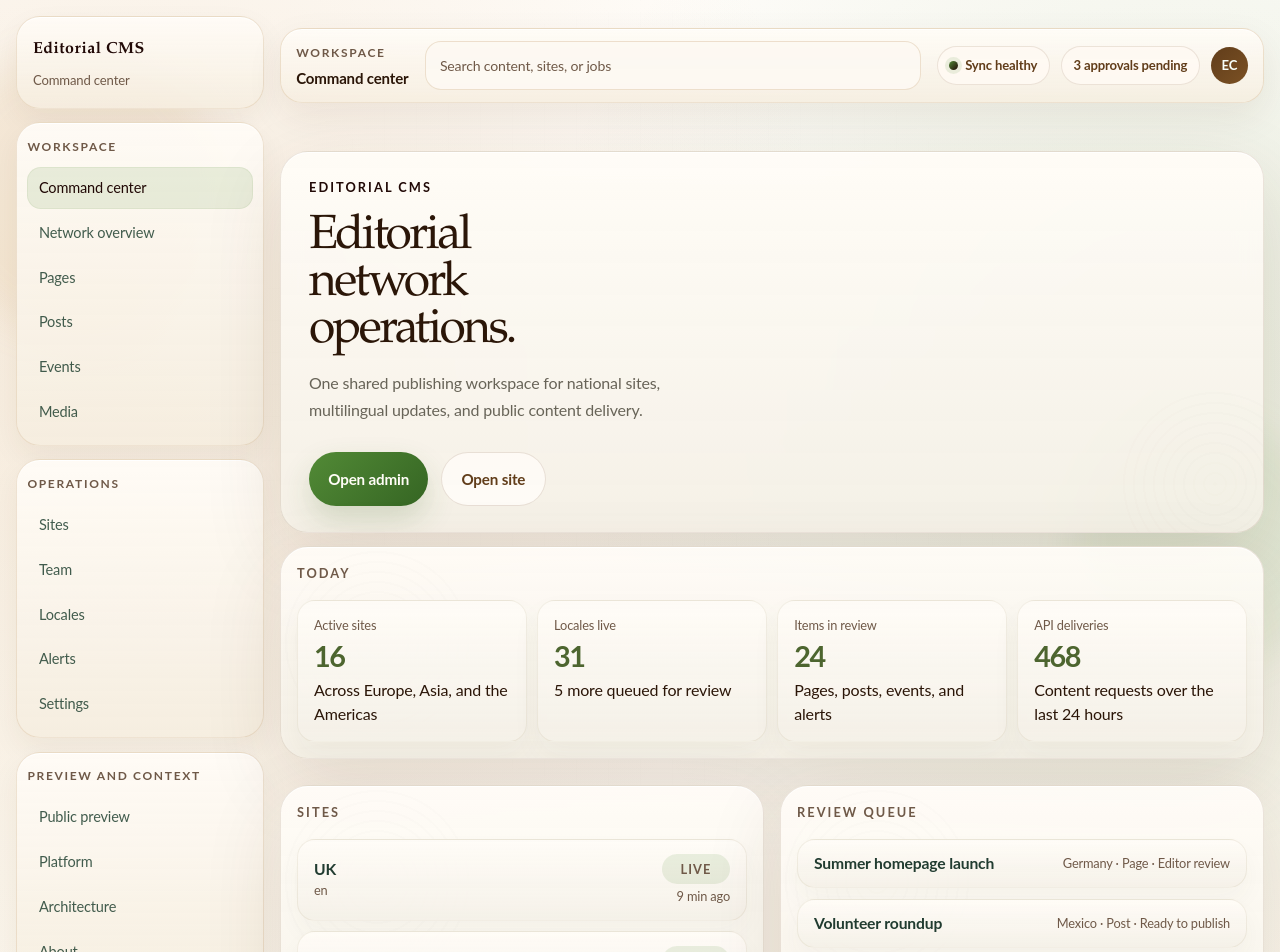
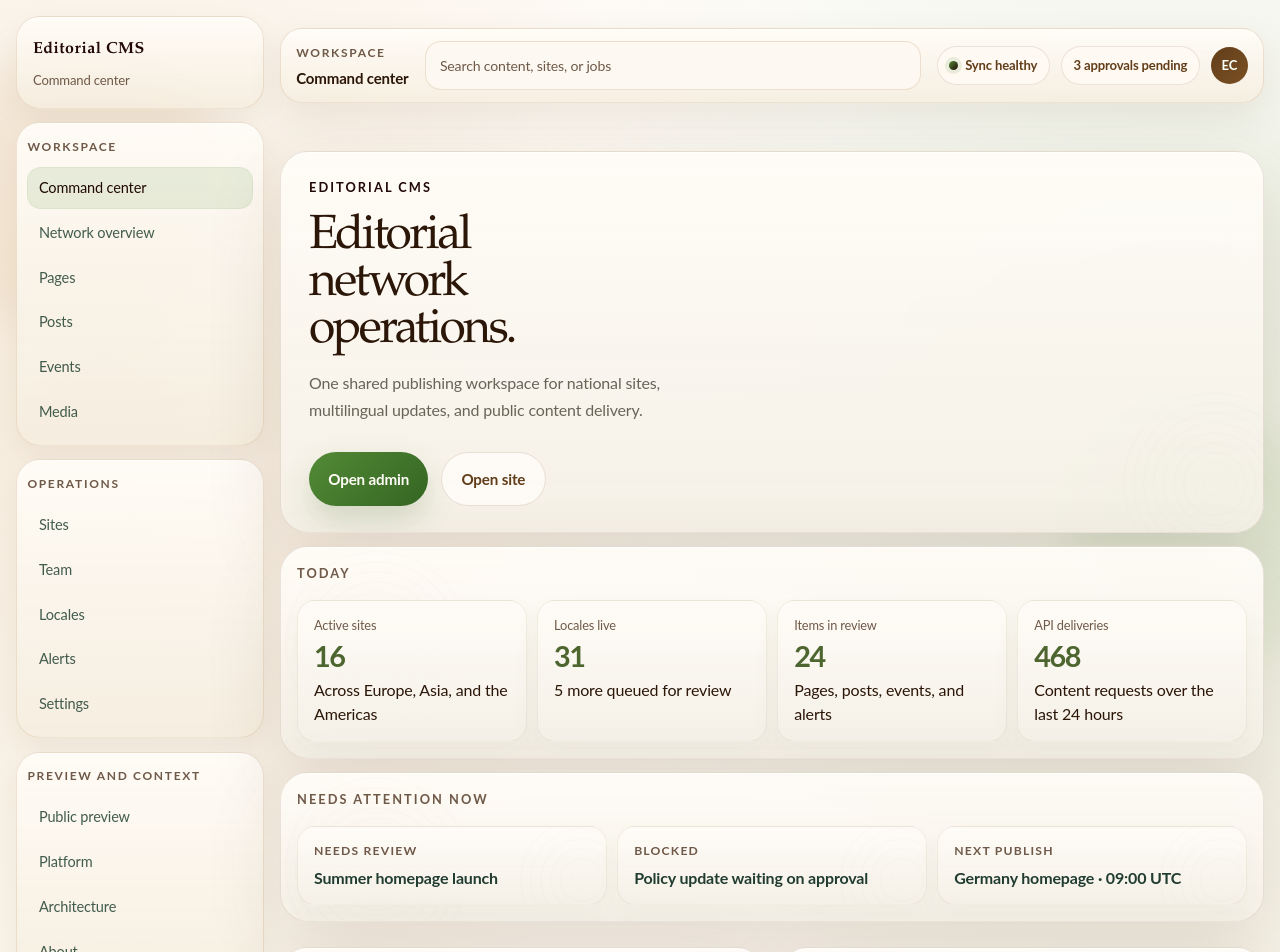
Before and after one commit to rajat1155-rrrkk/Editorial-CMS, a Next.js app: page / in a window 1280 px wide. Shown: the top 952 px of the page. Built offline with nearby package versions, Linux system fonts and the light colour scheme.

Commit message:
Add action-focused attention strip

```diff
--- a/app/globals.css
+++ b/app/globals.css
@@ -1355,6 +1355,70 @@ h3,
   display: grid;
   grid-template-columns: repeat(4, minmax(0, 1fr));
   gap: 0.65rem;
+}
+
+.workspace-attention-strip {
+  display: grid;
+  grid-template-columns: repeat(3, minmax(0, 1fr));
+  gap: 0.65rem;
+}
+
+.workspace-attention-item {
+  position: relative;
+  overflow: hidden;
+  display: block;
+  padding: 0.95rem 1rem;
+  border-radius: 18px;
+  border: 1px solid rgba(180, 165, 132, 0.16);
+  background: linear-gradient(180deg, rgba(255, 252, 247, 0.95), rgba(244, 240, 231, 0.88));
+  box-shadow: 0 12px 24px rgba(78, 69, 44, 0.04);
+  transition:
+    transform 180ms ease,
+    border-color 180ms ease,
+    box-shadow 180ms ease;
+}
+
+.workspace-attention-item::after {
+  content: "";
+  position: absolute;
+  right: -2.5rem;
+  bottom: -2.5rem;
+  width: 8rem;
+  height: 8rem;
+  border-radius: 50%;
+  opacity: 0.08;
+  background:
+    radial-gradient(circle at center, rgba(255, 255, 255, 0.18) 0 20%, transparent 20%),
+    repeating-radial-gradient(circle at center, rgba(97, 61, 26, 0.1) 0 2px, transparent 2px 10px);
+  pointer-events: none;
+}
+
+.workspace-attention-item:hover {
+  transform: translateY(-2px);
+  border-color: rgba(97, 61, 26, 0.18);
+  box-shadow: 0 16px 30px rgba(75, 44, 17, 0.08);
+}
+
+.workspace-attention-item span,
+.workspace-attention-item strong {
+  position: relative;
+  z-index: 1;
+  display: block;
+}
+
+.workspace-attention-item span {
+  color: var(--muted);
+  font-size: 0.76rem;
+  font-weight: 700;
+  letter-spacing: 0.1em;
+  text-transform: uppercase;
+}
+
+.workspace-attention-item strong {
+  margin-top: 0.45rem;
+  color: rgba(19, 48, 36, 0.94);
+  font-size: 1rem;
+  line-height: 1.3;
 }
 
 .workspace-live-card {
--- a/app/page.tsx
+++ b/app/page.tsx
@@ -92,6 +92,12 @@ const serviceHealth = [
   { label: "Review workflow", value: "24 open", detail: "Approvals, translations, and publish checks." }
 ];
 
+const attentionNow = [
+  { label: "Needs review", value: "Summer homepage launch", href: "/dashboard/pages/homepage-refresh" },
+  { label: "Blocked", value: "Policy update waiting on approval", href: "/dashboard/pages" },
+  { label: "Next publish", value: "Germany homepage · 09:00 UTC", href: "/dashboard/posts" }
+];
+
 export default function Home() {
   return (
     <main className="dashboard-shell workspace-page workspace-page--minimal">
@@ -122,6 +128,18 @@ export default function Home() {
               <strong>{item.value}</strong>
               <span>{item.detail}</span>
             </article>
+          ))}
+        </div>
+      </section>
+
+      <section className="dashboard-card workspace-minimal-section">
+        <p className="dashboard-card__eyebrow">Needs attention now</p>
+        <div className="workspace-attention-strip">
+          {attentionNow.map((item) => (
+            <Link key={item.value} href={item.href} className="workspace-attention-item">
+              <span>{item.label}</span>
+              <strong>{item.value}</strong>
+            </Link>
           ))}
         </div>
       </section>
```
